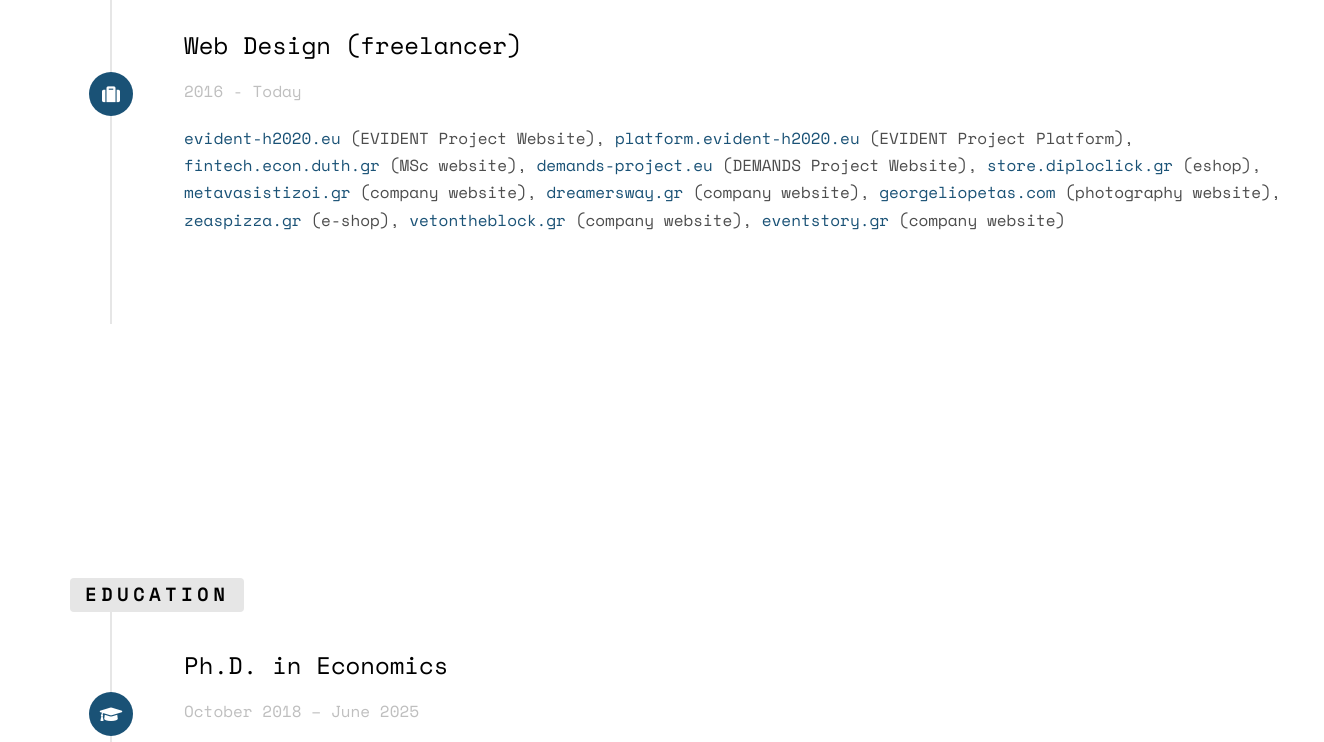
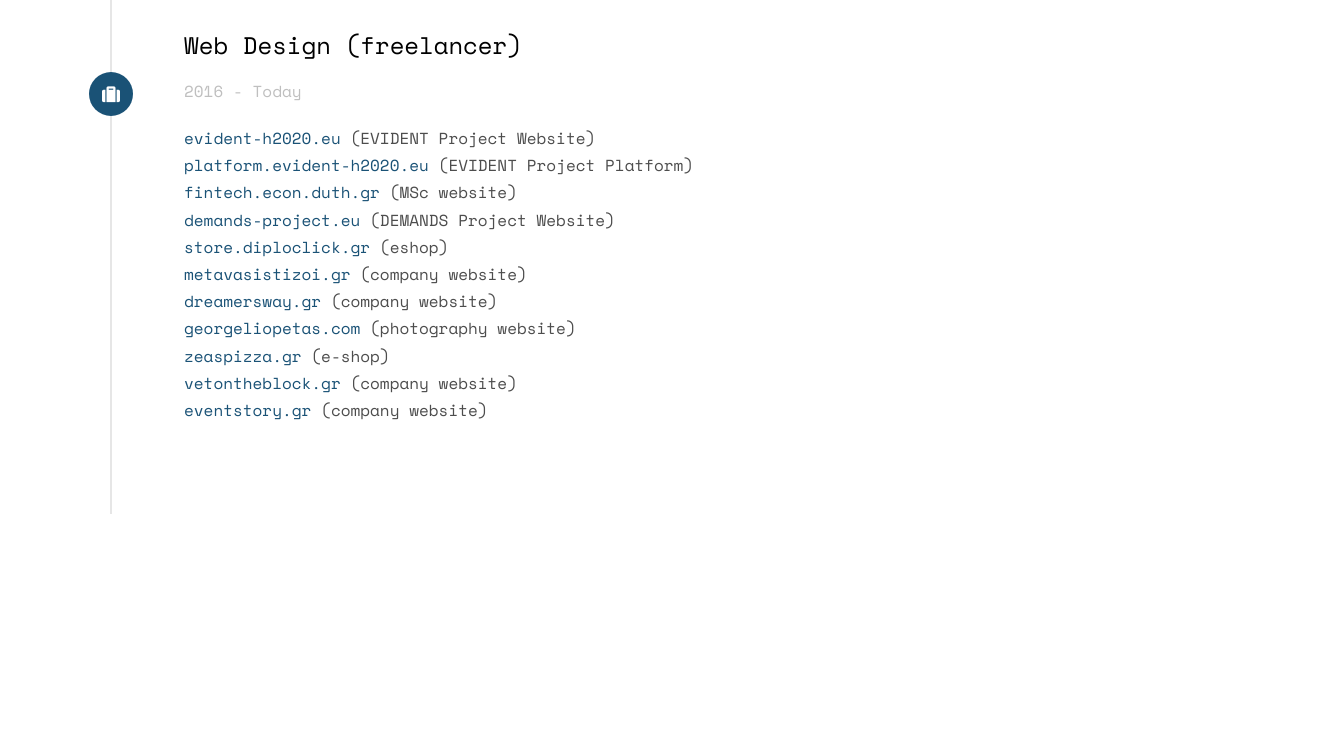
Before and after one commit to KarypidisParis/karypidisparis.github.io, a plain HTML site: page index.html in a window 1280 px wide. Shown: the part 3360-4102 px from the top of the page, 1324 px wide, since content can reach past the window. Drawn offline with nearby package versions, Linux system fonts and the light colour scheme; some packages are replaced by stand-ins of ours; no server answers.

Commit message:
List with web designs

```diff
--- a/index.html
+++ b/index.html
@@ -231,8 +231,19 @@
 									<h3 class="timeline-title">Web Design (freelancer)</h3>
 									<span class="company">2016 - Today</span>
 								</div>
-								<div class="timeline-body">
-									<p><a href="https://evident-h2020.eu" target="_blank">evident-h2020.eu</a> (EVIDENT Project Website), <a href="https://platform.evident-h2020.eu" target="_blank">platform.evident-h2020.eu</a> (EVIDENT Project Platform), <a href="https://fintech.econ.duth.gr" target="_blank">fintech.econ.duth.gr</a> (MSc website), <a href="https://demands-project.eu" target="_blank">demands-project.eu</a> (DEMANDS Project Website), <a href="https://store.diploclick.gr" target="_blank">store.diploclick.gr</a> (eshop), <a href="https://metavasistizoi.gr" target="_blank">metavasistizoi.gr</a> (company website), <a href="https://dreamersway.gr" target="_blank">dreamersway.gr</a> (company website), <a href="https://georgeliopetas.com" target="_blank">georgeliopetas.com</a> (photography website), <a href="https://zeaspizza.gr" target="_blank">zeaspizza.gr</a> (e-shop), <a href="https://vetontheblock.gr" target="_blank">vetontheblock.gr</a> (company website), <a href="https://eventstory.gr" target="_blank">eventstory.gr</a> (company website)</p>
+									<ul style="list-style-type: none; list-style: none; margin: 0; padding: 0;">
+										<li><a href="https://evident-h2020.eu" target="_blank">evident-h2020.eu</a> (EVIDENT Project Website)</li>
+										<li><a href="https://platform.evident-h2020.eu" target="_blank">platform.evident-h2020.eu</a> (EVIDENT Project Platform)</li>
+										<li><a href="https://fintech.econ.duth.gr" target="_blank">fintech.econ.duth.gr</a> (MSc website)</li>
+										<li><a href="https://demands-project.eu" target="_blank">demands-project.eu</a> (DEMANDS Project Website)</li>
+										<li><a href="https://store.diploclick.gr" target="_blank">store.diploclick.gr</a> (eshop)</li>
+										<li><a href="https://metavasistizoi.gr" target="_blank">metavasistizoi.gr</a> (company website)</li>
+										<li><a href="https://dreamersway.gr" target="_blank">dreamersway.gr</a> (company website)</li>
+										<li><a href="https://georgeliopetas.com" target="_blank">georgeliopetas.com</a> (photography website)</li>
+										<li><a href="https://zeaspizza.gr" target="_blank">zeaspizza.gr</a> (e-shop)</li>
+										<li><a href="https://vetontheblock.gr" target="_blank">vetontheblock.gr</a> (company website)</li>
+										<li><a href="https://eventstory.gr" target="_blank">eventstory.gr</a> (company website)</li>
+									</ul>
 								</div>
 							</div>
 						</li>
```
